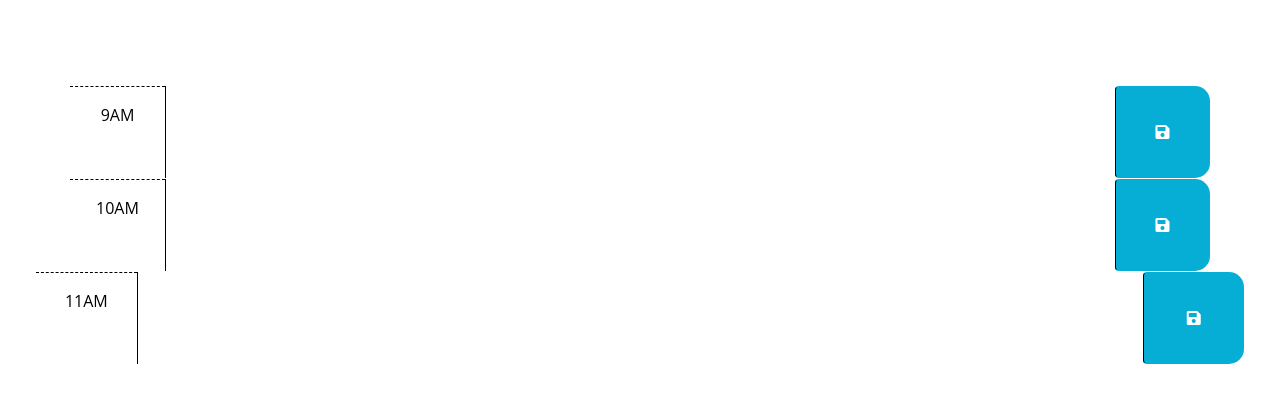
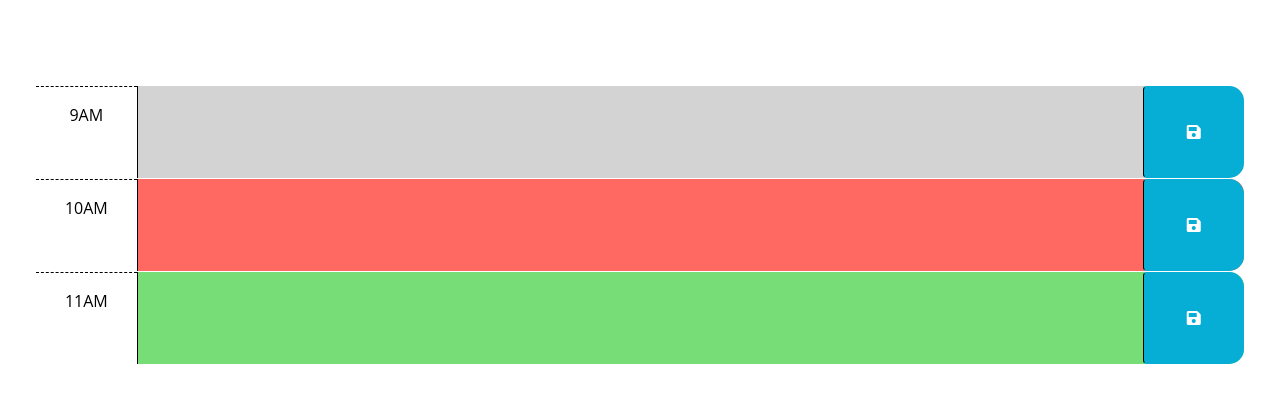
Before and after one commit to mhgarry/daily-planner, a plain HTML site: page index.html in a window 1280 px wide. Shown: the part 166-568 px from the top of the page. Drawn offline with nearby package versions, Linux system fonts and the light colour scheme.

Commit message:
testing get dates and added correct CSS

```diff
--- a/index.html
+++ b/index.html
@@ -1,4 +1,3 @@
-<!--source code from https://github.com/coding-boot-camp/crispy-octo-meme authors https://github.com/Georgeyoo, https://github.com/mfyke, https://github.com/cmathena2u-->
 <!DOCTYPE html>
 <html lang="en">
   <head>
@@ -21,7 +20,7 @@
       href="https://fonts.googleapis.com/css2?family=Fira+Sans:wght@400;700&display=swap"
       rel="stylesheet"
     />
-    <link rel="stylesheet" href="CSS/style.css"/>
+    <link rel="stylesheet" href="CSS/style.css" />
     <title>Work Day Scheduler</title>
   </head>
 
@@ -31,7 +30,7 @@
       <p class="lead">A simple calendar app for scheduling your work day</p>
       <p id="currentDay" class="lead"></p>
     </header>
-    <main class="container-fluid px-5">
+    <div class="container-fluid px-5">
       <!-- Use class for "past", "present", and "future" to apply styles to the
         time-block divs accordingly. The javascript will need to do this by
         adding/removing these classes on each div by comparing the hour in the
@@ -41,36 +40,35 @@
         in the finished product. Remember to delete this comment once the
         code is implemented.
         -->
-    <!-- Example of a past time block. The past class adds a gray background color. -->
 
-     <!--Example of a present time block. The 4present class adds a red background color. -->
-      <div class="container">
-        <section id="hour-9" class="row time-block">
-          <p class="col-2 col-md-1 hour text-center py-3">9AM</p>
+      <!-- Example of a past time block. The "past" class adds a gray background color. -->
+      <div id="hour-9" class="row time-block past">
+        <div class="col-2 col-md-1 hour text-center py-3">9AM</div>
         <textarea class="col-8 col-md-10 description" rows="3"> </textarea>
         <button class="btn saveBtn col-2 col-md-1" aria-label="save">
           <i class="fas fa-save" aria-hidden="true"></i>
         </button>
-        </section>
+      </div>
 
-        <section id="hour-10" class="row time-block">
-          <p class="col-2 col-md-1 hour text-center py-3">10AM</p>
+      <!-- Example of a present time block. The "present" class adds a red background color. -->
+      <form></form>
+        <div id="hour-10" class="row time-block present">
+          <div class="col-2 col-md-1 hour text-center py-3">10AM</div>
           <textarea class="col-8 col-md-10 description" rows="3"> </textarea>
           <button class="btn saveBtn col-2 col-md-1" aria-label="save">
             <i class="fas fa-save" aria-hidden="true"></i>
           </button>
-        </section>
         </div>
-      <!-- Example of a future time block. The "future" class adds a green background color -->
-        <section id="hour-11" class="row time-block">
-          <p class="col-2 col-md-1 hour text-center py-3">11AM</p>
+
+      <!-- Example of a future time block. The "future" class adds a green background color. -->
+      <div id="hour-11" class="row time-block future">
+        <div class="col-2 col-md-1 hour text-center py-3">11AM</div>
         <textarea class="col-8 col-md-10 description" rows="3"> </textarea>
         <button class="btn saveBtn col-2 col-md-1" aria-label="save">
           <i class="fas fa-save" aria-hidden="true"></i>
         </button>
-        </section>
-    </main>
-
+      </div>
+    </div>
 
     <script src="https://cdnjs.cloudflare.com/ajax/libs/jquery/3.2.1/jquery.min.js"></script>
     <script src="https://cdn.jsdelivr.net/npm/dayjs@1.11.3/dayjs.min.js"
--- a/script/script.js
+++ b/script/script.js
@@ -52,5 +52,8 @@ $(function() {
     // attribute of each time-block be used to do this?
 
     // TODO: Add code to display the current date in the header of the page
-
+    let fullDate = new Date();console.log(fullDate);
+    let twoDigitMonth = fullDate.getMonth()+"";if(twoDigitMonth.length==1)	twoDigitMonth="0" +twoDigitMonth;
+    let twoDigitDate = fullDate.getDate()+"";if(twoDigitDate.length==1)	twoDigitDate="0" +twoDigitDate;
+    let currentDate = twoDigitDate + "/" + twoDigitMonth + "/" + fullDate.getFullYear();console.log(currentDate);
     });
```
Lines whose indentation alone changed are shown as unchanged.
